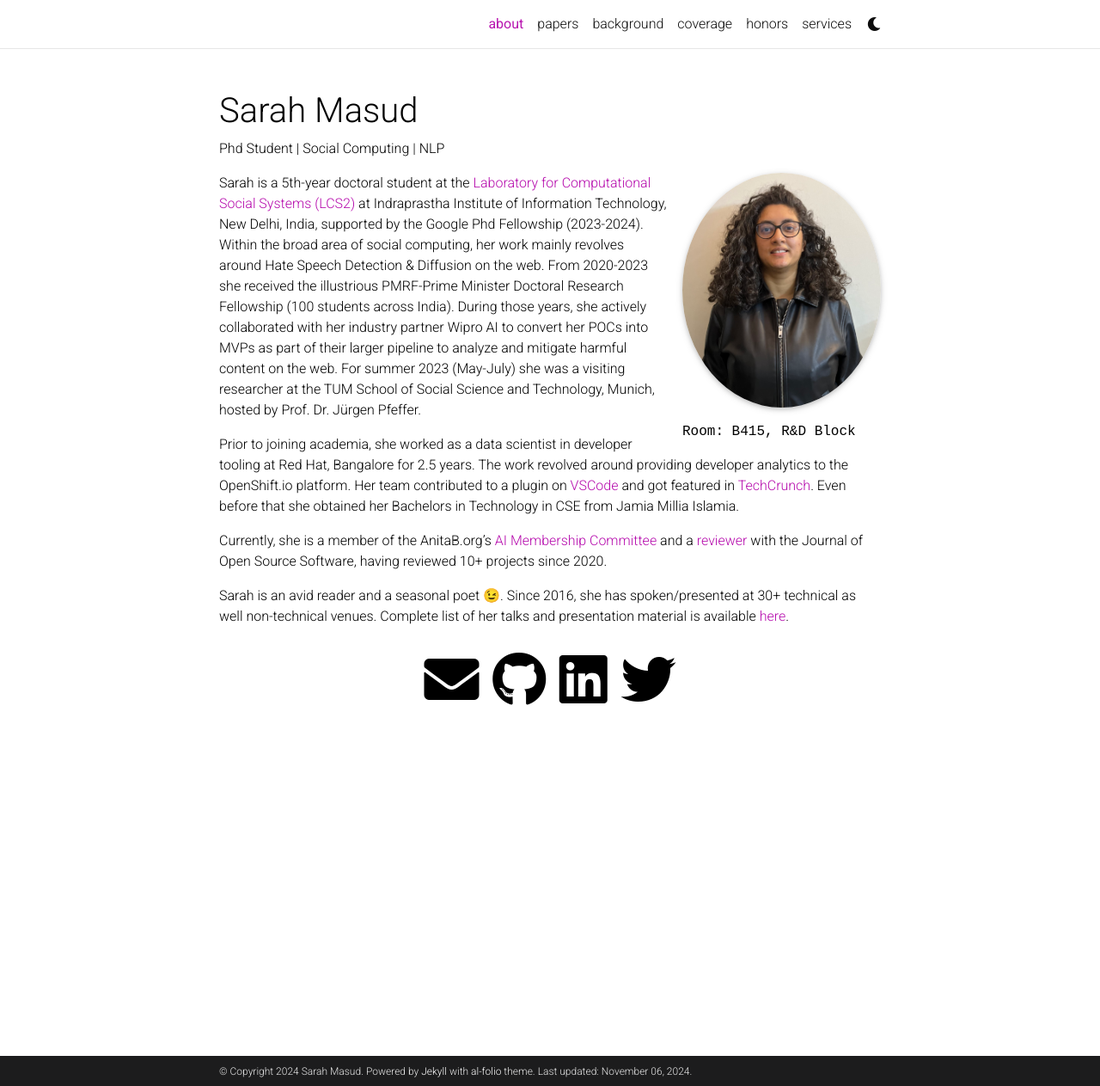
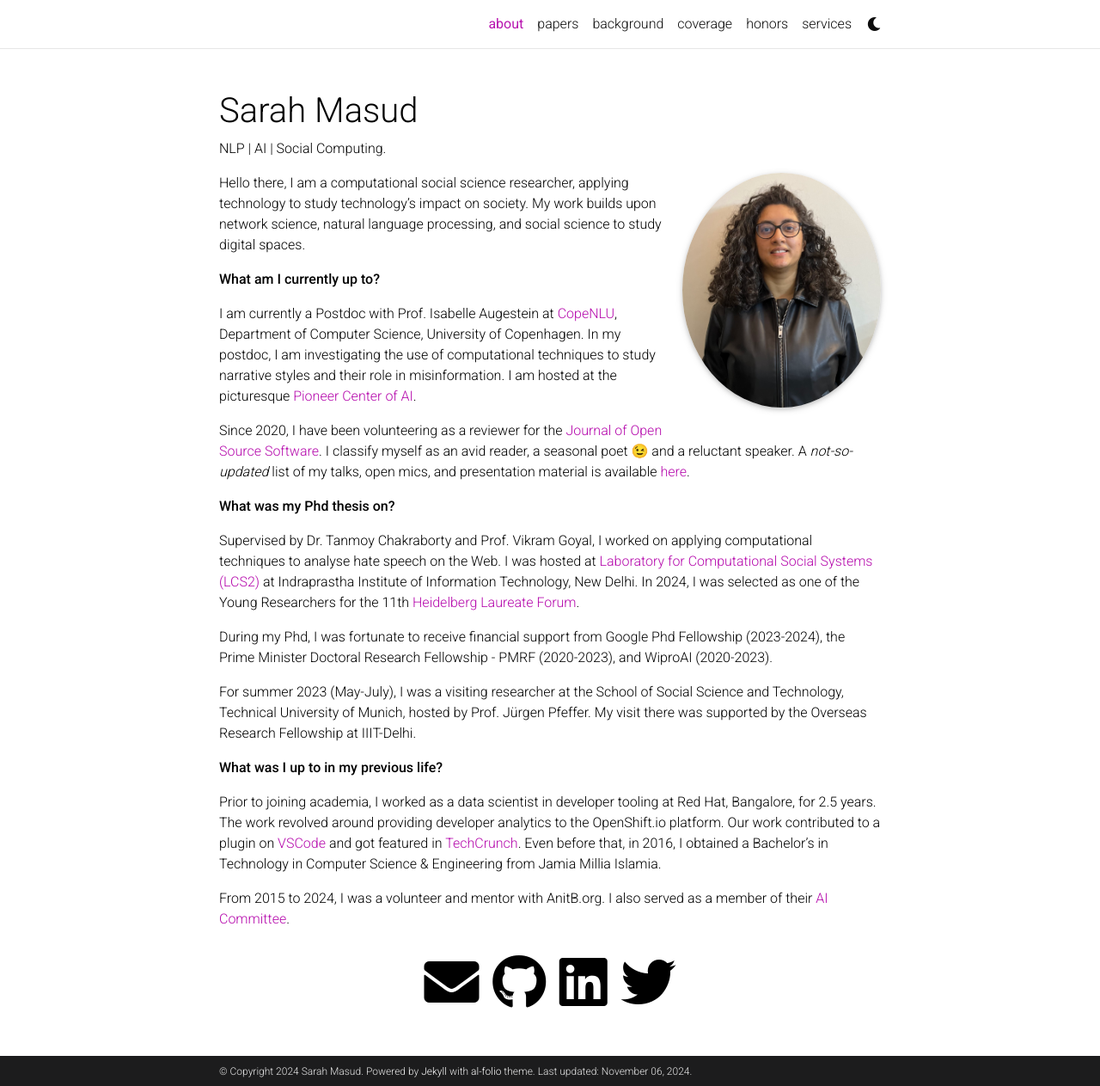
Before and after one commit to sara-02/sara-02.github.io, a Jekyll site: the page built from _pages/about.md, in a window 1280 px wide and 1263 px high. Shown: the whole window at 86% size. Built offline with Jekyll 4.4.1, drawn with Linux system fonts in a browser that asks for light colours; full-size pictures stand in for the smaller copies a plugin makes; comment, search, counter and statistics services are not loaded; a style sheet for code colours, icons or effects is not loaded.

Commit message:
update about me

```diff
--- a/_pages/about.md
+++ b/_pages/about.md
@@ -2,23 +2,37 @@
 layout: about
 title: about
 permalink: /
-subtitle: Phd Student | Social Computing | NLP
+subtitle: NLP | AI | Social Computing.
 
 profile:
   align: centre
   image: sarah_profile.jpg
   image_circular: true # crops the image to make it circular
-  address: >
-    <p>Room: B415, R&D Block</p>
+  address:
 
 news: false  # includes a list of news items
 selected_papers: false # includes a list of papers marked as "selected={true}"
 social: true  # includes social icons at the bottom of the page
 ---
-Sarah is a 5th-year doctoral student at the [Laboratory for Computational Social Systems (LCS2)](https://lcs2.iiitd.edu.in/) at Indraprastha Institute of Information Technology, New Delhi, India, supported by the Google Phd Fellowship (2023-2024). Within the broad area of social computing, her work mainly revolves around Hate Speech Detection & Diffusion on the web. From 2020-2023 she received the illustrious PMRF-Prime Minister Doctoral Research Fellowship (100 students across India). During those years, she actively collaborated with her industry partner Wipro AI to convert her POCs into MVPs as part of their larger pipeline to analyze and mitigate harmful content on the web. For summer 2023 (May-July) she was a visiting researcher at the TUM School of Social Science and Technology, Munich, hosted by Prof. Dr. Jürgen Pfeffer.
+Hello there, I am a computational social science researcher, applying technology to study technology's impact on society. My work builds upon network science, natural language processing, and social science to study digital spaces.
 
-Prior to joining academia, she worked as a data scientist in developer tooling at Red Hat, Bangalore for 2.5 years. The work revolved around providing developer analytics to the OpenShift.io platform. Her team contributed to a plugin on [VSCode](https://marketplace.visualstudio.com/items?itemName=redhat.fabric8-analytics) and got featured in [TechCrunch](https://techcrunch.com/2017/05/02/red-hat-launches-openshift-io-an-online-ide-for-building-container-based-applications/). Even before that she obtained her Bachelors in Technology in CSE from Jamia Millia Islamia.
 
-Currently, she is a member of the AnitaB.org's [AI Membership Committee](https://membership.anitab.org/page/connect-with-the-Artificial-Intelligence-Committee) and a [reviewer](https://joss.theoj.org/papers/reviewed_by/@sara-02) with the Journal of Open Source Software, having reviewed 10+ projects since 2020.
+**What am I currently up to?**
 
-Sarah is an avid reader and a seasonal poet 😉. Since 2016, she has spoken/presented at 30+ technical as well non-technical venues. Complete list of her talks and presentation material is available [here](https://github.com/sara-02/pradarshan).
+I am currently a Postdoc with Prof. Isabelle Augestein at [CopeNLU](https://www.copenlu.com/), Department of Computer Science, University of Copenhagen. In my postdoc, I am investigating the use of computational techniques to study narrative styles and their role in misinformation. I am hosted at the picturesque [Pioneer Center of AI](https://www.aicentre.dk/the-centre-p1).
+
+Since 2020, I have been volunteering as a reviewer for the [Journal of Open Source Software](https://joss.theoj.org/papers/reviewed_by/@sara-02). I  classify myself as an avid reader, a seasonal poet 😉 and a reluctant speaker. A *not-so-updated* list of my talks, open mics, and presentation material is available [here](https://github.com/sara-02/pradarshan).
+
+**What was my Phd thesis on?**
+
+Supervised by Dr. Tanmoy Chakraborty and Prof. Vikram Goyal, I worked on applying computational techniques to analyse hate speech on the Web. I was hosted at [Laboratory for Computational Social Systems (LCS2)](https://lcs2.iiitd.edu.in/) at Indraprastha Institute of Information Technology, New Delhi. In 2024, I was selected as one of the Young Researchers for the 11th [Heidelberg Laureate Forum](https://www.heidelberg-laureate-forum.org/).
+
+During my Phd, I was fortunate to receive financial support from Google Phd Fellowship (2023-2024), the Prime Minister Doctoral Research Fellowship - PMRF (2020-2023), and WiproAI (2020-2023).
+
+For summer 2023 (May-July), I was a visiting researcher at the School of Social Science and Technology, Technical University of Munich, hosted by Prof. Jürgen Pfeffer. My visit there was supported by the Overseas Research Fellowship at IIIT-Delhi.
+
+**What was I up to in my previous life?**
+
+Prior to joining academia, I worked as a data scientist in developer tooling at Red Hat, Bangalore, for 2.5 years. The work revolved around providing developer analytics to the OpenShift.io platform. Our work contributed to a plugin on [VSCode](https://marketplace.visualstudio.com/items?itemName=redhat.fabric8-analytics) and got featured in [TechCrunch](https://techcrunch.com/2017/05/02/red-hat-launches-openshift-io-an-online-ide-for-building-container-based-applications/). Even before that, in 2016, I obtained a Bachelor's in Technology in Computer Science & Engineering from Jamia Millia Islamia.
+
+From 2015 to 2024, I was a volunteer and mentor with AnitB.org. I also served as a member of their [AI Committee](https://membership.anitab.org/page/connect-with-the-Artificial-Intelligence-Committee).
```
Also changed, not shown: _pages/services.md (+1 -1 lines).
